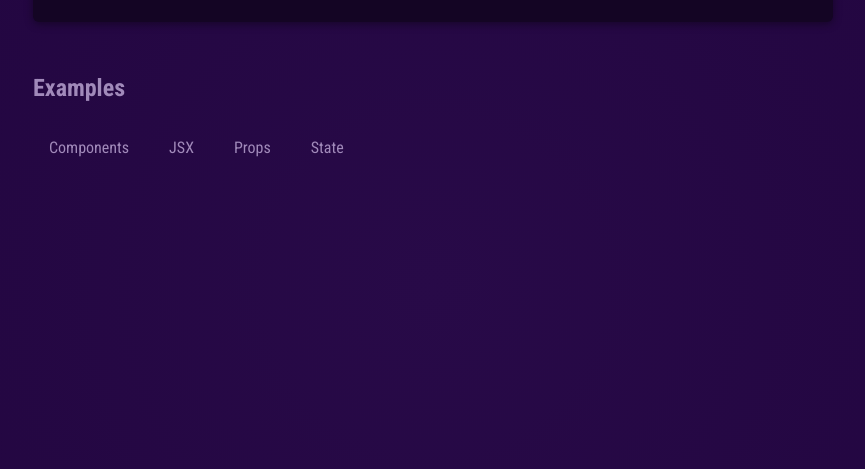
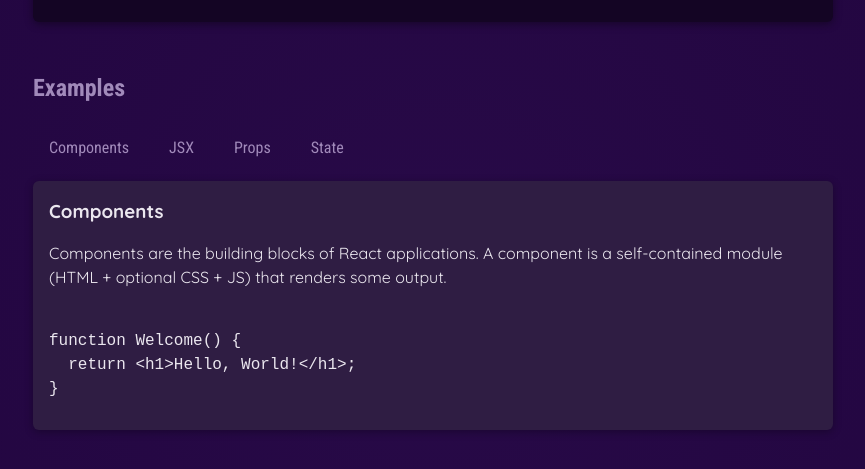
Before and after one commit to abdGhost/react-essentails, a React (Vite) app: page / in a window 1280 px wide. Both pictures are taken after a click on the button "Components". Shown: the part 353-822 px from the top of the page, without its empty margins (207-1072 px from the left). Built offline with nearby package versions, Linux system fonts and the light colour scheme.

Commit message:
added list content dynamically

```diff
--- a/src/App.jsx
+++ b/src/App.jsx
@@ -6,9 +6,30 @@
 import { CORE_CONCEPTS } from "./data";
 import TabButton from "./components/TabButton.jsx";
 
+import { useState } from "react";
+
+import { EXAMPLES } from "./data.js";
+
 function App() {
-  function handleSelect() {
-    console.log("Handle Click");
+  const [selectedTopic, setSelectedTopic] = useState();
+
+  function handleSelect(selectedButton) {
+    setSelectedTopic(selectedButton);
+    console.log(selectedTopic);
+  }
+
+  var tabContent = <p>Please select a topic </p>;
+
+  if (selectedTopic) {
+    tabContent = (
+      <div id="tab-content">
+        <h3>{EXAMPLES[selectedTopic].title}</h3>
+        <p>{EXAMPLES[selectedTopic].description}</p>
+        <pre>
+          <code>{EXAMPLES[selectedTopic].code}</code>
+        </pre>
+      </div>
+    );
   }
 
   return (
@@ -19,25 +40,23 @@
           <h2>Core Concepts</h2>
 
           <ul>
-            <CoreConcept
-              title={CORE_CONCEPTS[0].title}
-              description={CORE_CONCEPTS[0].description}
-              image={CORE_CONCEPTS[0].image}
-            />
-            <CoreConcept {...CORE_CONCEPTS[1]} />
-            <CoreConcept {...CORE_CONCEPTS[2]} />
-            <CoreConcept {...CORE_CONCEPTS[3]} />
+            {CORE_CONCEPTS.map((conceptItem) => (
+              <CoreConcept key={conceptItem.description} {...conceptItem} />
+            ))}
           </ul>
         </section>
 
         <section id="examples">
           <h2>Examples</h2>
           <menu>
-            <TabButton onSelect={handleSelect}>Components</TabButton>
-            <TabButton onSelect={handleSelect}>JSX</TabButton>
-            <TabButton onSelect={handleSelect}>Props</TabButton>
-            <TabButton onSelect={handleSelect}>State</TabButton>
+            <TabButton onSelect={() => handleSelect("components")}>
+              Components
+            </TabButton>
+            <TabButton onSelect={() => handleSelect("jsx")}>JSX</TabButton>
+            <TabButton onSelect={() => handleSelect("props")}>Props</TabButton>
+            <TabButton onSelect={() => handleSelect("state")}>State</TabButton>
           </menu>
+          {tabContent}
         </section>
       </main>
     </div>
--- a/src/data.js
+++ b/src/data.js
@@ -29,3 +29,54 @@
       "React-managed data which, when changed, causes the component to re-render & the UI to update.",
   },
 ];
+
+export const EXAMPLES = {
+  components: {
+    title: "Components",
+    description:
+      "Components are the building blocks of React applications. A component is a self-contained module (HTML + optional CSS + JS) that renders some output.",
+    code: `
+function Welcome() {
+  return <h1>Hello, World!</h1>;
+}`,
+  },
+  jsx: {
+    title: "JSX",
+    description:
+      "JSX is a syntax extension to JavaScript. It is similar to a template language, but it has full power of JavaScript (e.g., it may output dynamic content).",
+    code: `
+<div>
+  <h1>Welcome {userName}</h1>
+  <p>Time to learn React!</p>
+</div>`,
+  },
+  props: {
+    title: "Props",
+    description:
+      "Components accept arbitrary inputs called props. They are like function arguments.",
+    code: `
+function Welcome(props) {
+  return <h1>Hello, {props.name}</h1>;
+}`,
+  },
+  state: {
+    title: "State",
+    description:
+      "State allows React components to change their output over time in response to user actions, network responses, and anything else.",
+    code: `
+function Counter() {
+  const [isVisible, setIsVisible] = useState(false);
+
+  function handleClick() {
+    setIsVisible(true);
+  }
+
+  return (
+    <div>
+      <button onClick={handleClick}>Show Details</button>
+      {isVisible && <p>Amazing details!</p>}
+    </div>
+  );
+}`,
+  },
+};
```
